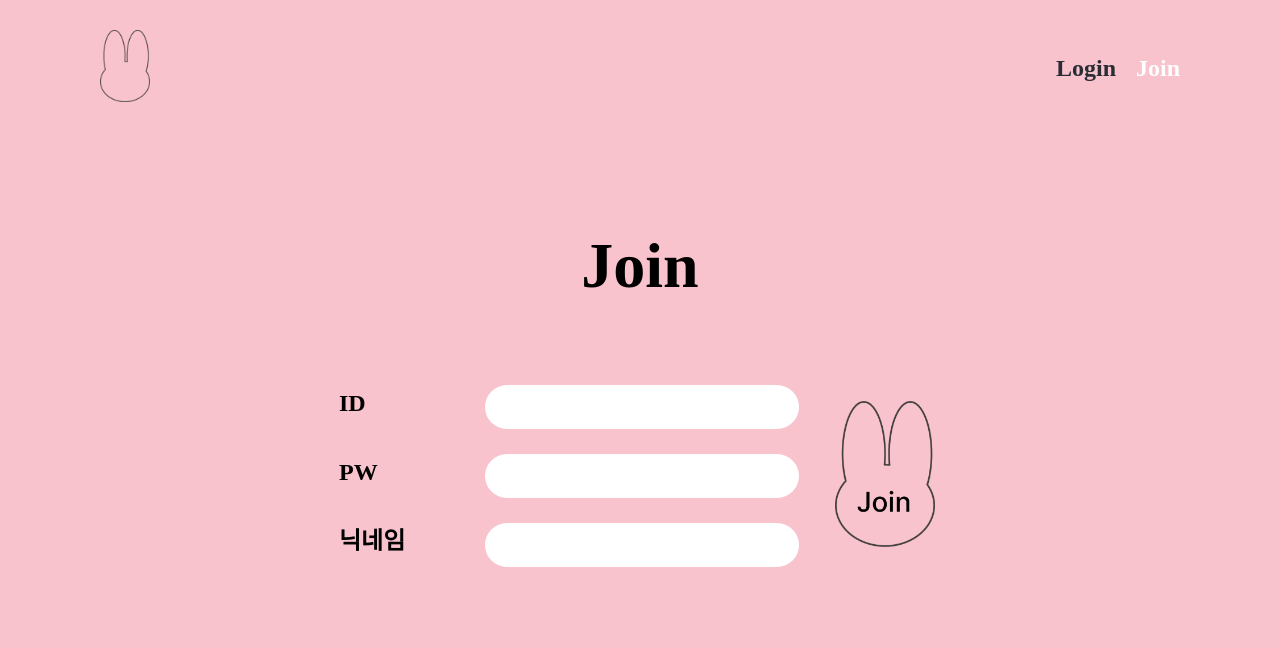
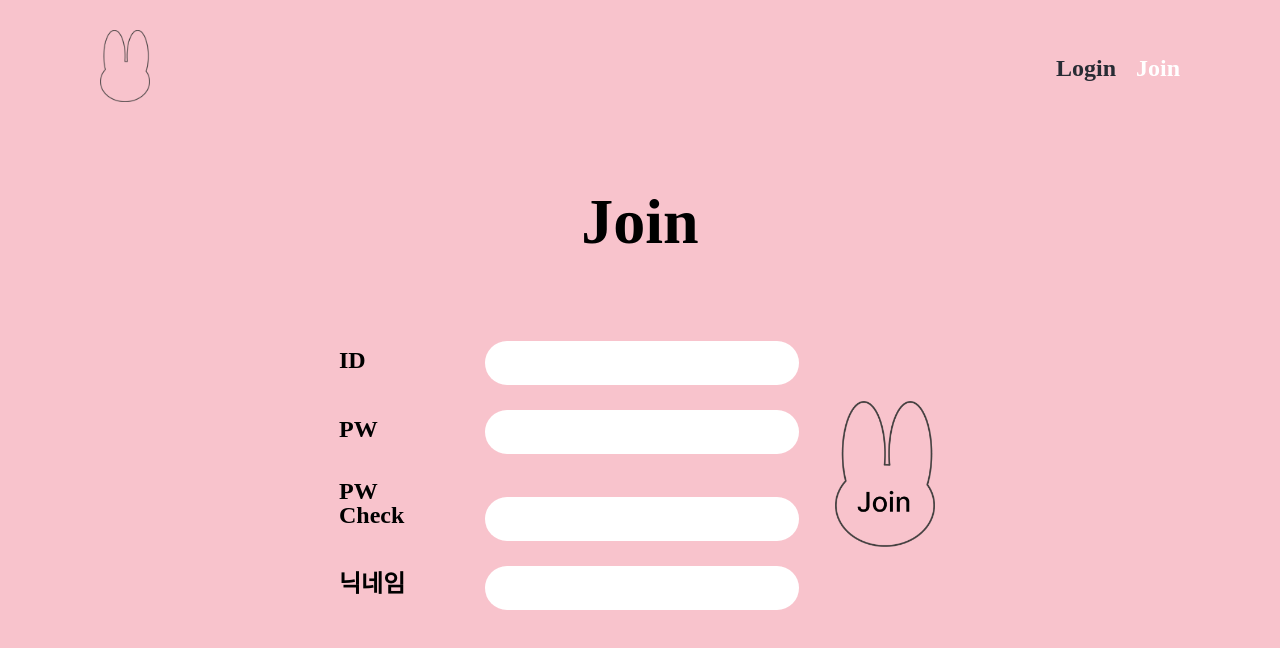
Before and after one commit to hatbann/bunnyletter, a React (Create React App) app in the folder client/: page /join in a window 1280 px wide. Shown: the top 648 px of the page. Built offline with nearby package versions, Linux system fonts and the light colour scheme.

Commit message:
feat: ID, 비밀번호 정규식 추가: 영문, 숫자 조합 6~20

```diff
--- a/client/src/components/Letter.js
+++ b/client/src/components/Letter.js
@@ -10,12 +10,13 @@ const Letter = (data) => {
   const [senderId, setSenderId] = useState(data.senderId);
   const [imgBase64, setImgBase64] = useState(data.base64);
 
-  function toBase64(arr) {
-    //arr = new Uint8Array(arr) if it's an ArrayBuffer
-    return btoa(
-      arr.reduce((data, byte) => data + String.fromCharCode(byte), '')
-    );
-  }
+  // function toBase64(arr) {
+  //   //arr = new Uint8Array(arr) if it's an ArrayBuffer
+  //   return btoa(
+  //     arr.reduce((data, byte) => data + String.fromCharCode(byte), '')
+  //   );
+  // }
+
   return (
     <div>
       <span>From. {senderId}</span>
--- a/client/src/routes/Join.js
+++ b/client/src/routes/Join.js
@@ -9,7 +9,9 @@ import './css/join.css';
 const Join = () => {
   const idRef = useRef();
   const pwRef = useRef();
+  const checkPwRef = useRef();
   const nickNameRef = useRef();
+  const pwContentRef = useRef();
 
   function onClickJoin() {
     console.log(idRef.current.value);
@@ -19,7 +21,12 @@ const Join = () => {
       return false;
     }
 
-    if (pwRef.current.value === '' || pwRef.current.value === undefined) {
+    if (
+      pwRef.current.value === '' ||
+      pwRef.current.value === undefined ||
+      checkPwRef.current.value === '' ||
+      checkPwRef.current.value === undefined
+    ) {
       alert('비밀번호를 입력하세요.');
       pwRef.current.focus();
       return false;
@@ -34,9 +41,18 @@ const Join = () => {
       return false;
     }
 
-    if (idRef.current.value.length < 6 || pwRef.current.value.length < 6) {
-      alert('아이디, 비밀번호는 6자리 이상으로 입력해주세요.');
+    //비밀번호 체크 정규식: 숫자, 영문 6자리 이상 입력 가능
+    const CheckReg = (str) => {
+      let reg = /^(?=.*[A-Za-z])(?=.*[0-9]).{6,20}$/;
+      return reg.test(str);
+    };
+
+    if (!CheckReg(idRef.current.value) || !CheckReg(pwRef.current.value)) {
+      alert('아이디, 비밀번호는 영문, 숫자 조합으로 6자리 이상 입력해주세요.');
+    } else if (pwRef.current.value !== checkPwRef.current.value) {
+      pwContentRef.current.innerText = '비밀번호가 일치하지 않습니다. ';
     } else {
+      pwContentRef.current.innerText = '비밀번호가 일치합니다.';
       axios
         .post('http://localhost:8000/join', {
           id: idRef.current.value,
@@ -76,6 +92,15 @@ const Join = () => {
               <input type="password" name="userPw" id="userPw" ref={pwRef} />
             </div>
             <div>
+              <label htmlFor="userConfirmPw">PW Check</label>
+              <input
+                type="password"
+                name="userConfirmPw"
+                id="userConfirmPw"
+                ref={checkPwRef}
+              ></input>
+            </div>
+            <div>
               <label htmlFor="userEmail">닉네임</label>
               <input
                 type="text"
@@ -84,6 +109,7 @@ const Join = () => {
                 ref={nickNameRef}
               />
             </div>
+            <p className="passwordContent" ref={pwContentRef}></p>
           </form>
           <button>
             <img src={joinBtn} alt="loginBtn" onClick={onClickJoin} />
--- a/client/src/routes/Mypage.js
+++ b/client/src/routes/Mypage.js
@@ -9,8 +9,6 @@ import axios from 'axios';
 import { useEffect } from 'react';
 
 import Letter from '../components/Letter';
-
-import bufferToDataUrl from 'buffer-to-data-url';
 
 const Mypage = () => {
   const user = useSelector((state) => state.user.user.data);
@@ -69,7 +67,7 @@ const Mypage = () => {
 
   const deleteAccount = () => {
     const confirm = window.confirm(
-      '정말로 탈퇴하시겠습니까? 내가 받은 편지를 더이상 읽을 수 없게 됩니다.'
+      '정말로 탈퇴하시겠습니까? 내가 받은 편지와 내가 보낸 편지 모두 사라지게 되며 복구가 불가능합니다.'
     );
     if (confirm === true) {
       axios
@@ -83,6 +81,7 @@ const Mypage = () => {
         });
     }
   };
+  console.log(letters);
 
   return (
     <>
@@ -93,6 +92,7 @@ const Mypage = () => {
             <section className="userInfo">
               <h2>{user.user_nickname} 님</h2>
               <button onClick={deleteAccount}>회원탈퇴</button>
+              <button>정보수정</button>
             </section>
             <section className="letters">
               <div className="btns">
```
